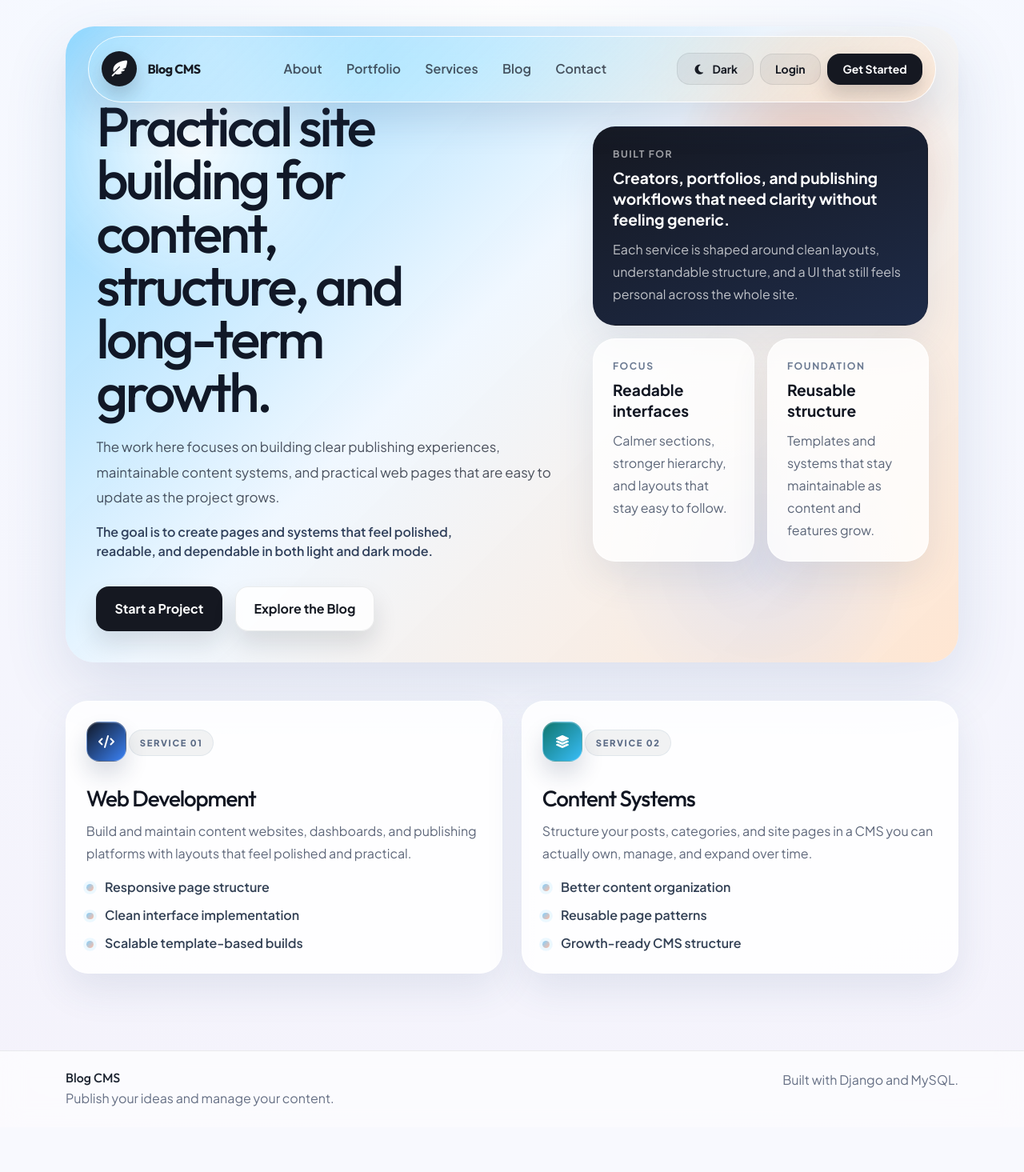
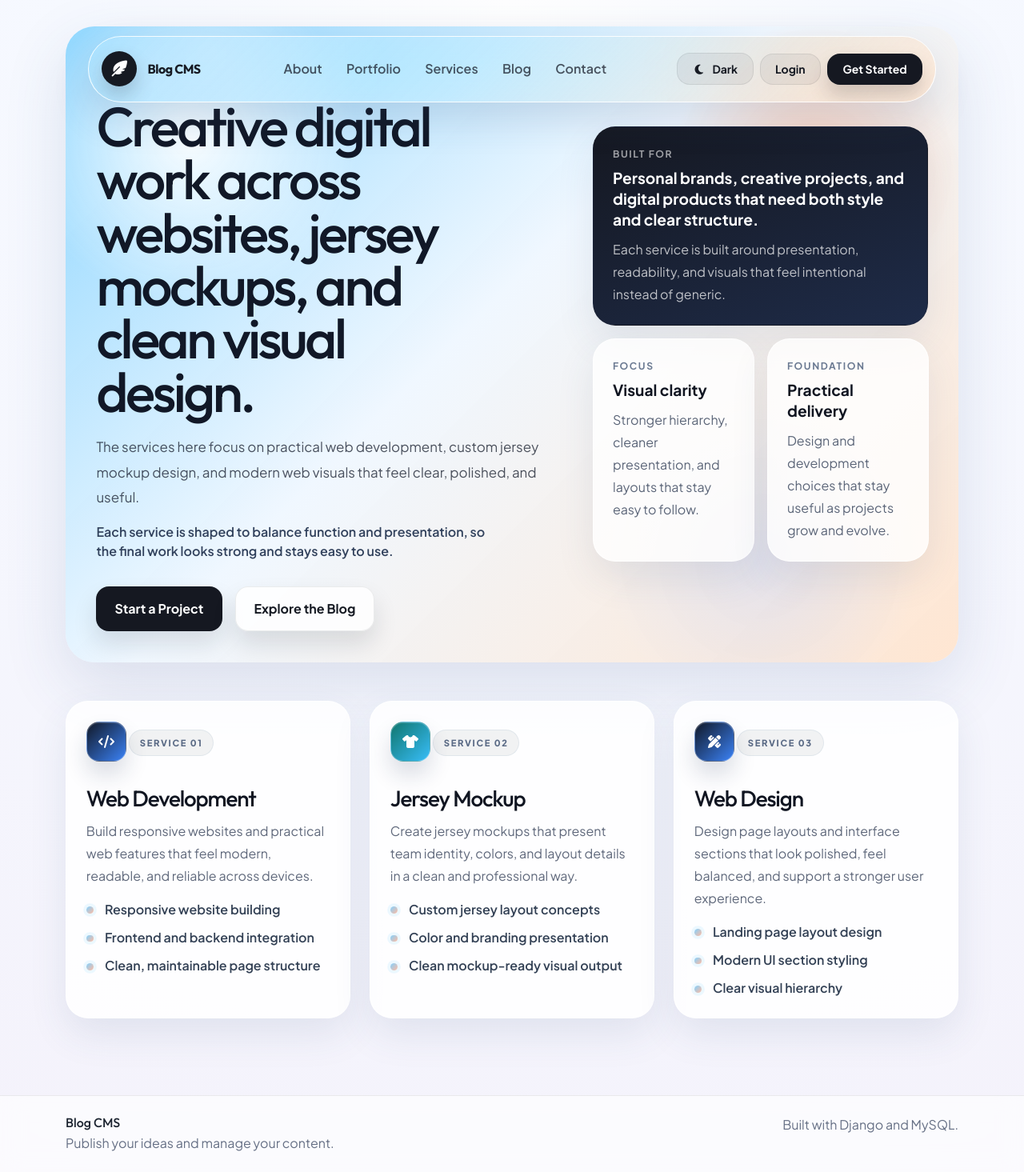
Before and after one commit to rezio23/PortfolioBlogCMS, a Django app: page /services/ in a window 1280 px wide. Shown: the whole page at 80% size. Before the commit the page ends 1383 px from the top, so only its background shows below. Run offline with Django 5.2, Linux system fonts and the light colour scheme; data that the repository does not hold is empty.

Commit message:
update services and global page styles

```diff
--- a/static/css/style.css
+++ b/static/css/style.css
@@ -7,10 +7,22 @@
     --brand-white-glass: rgba(255, 255, 255, 0.76);
 }
 
+html,
+body {
+    -ms-overflow-style: none;
+    scrollbar-width: none;
+}
+
+html::-webkit-scrollbar,
+body::-webkit-scrollbar {
+    display: none;
+}
+
 body {
     background: radial-gradient(circle at top, #ffffff 0%, #f6f9ff 34%, #f4f2fb 100%);
     color: #1c2430;
     font-family: "Plus Jakarta Sans", sans-serif;
+    overflow-x: hidden;
 }
 
 h1,
--- a/templates/core/services.html
+++ b/templates/core/services.html
@@ -9,9 +9,9 @@
     <div class="row g-4 align-items-center">
         <div class="col-lg-7">
             <span class="about-hero__eyebrow">Services</span>
-            <h1 class="about-hero__title">Practical site building for content, structure, and long-term growth.</h1>
-            <p class="about-hero__text">The work here focuses on building clear publishing experiences, maintainable content systems, and practical web pages that are easy to update as the project grows.</p>
-            <p class="about-hero__subtext">The goal is to create pages and systems that feel polished, readable, and dependable in both light and dark mode.</p>
+            <h1 class="about-hero__title">Creative digital work across websites, jersey mockups, and clean visual design.</h1>
+            <p class="about-hero__text">The services here focus on practical web development, custom jersey mockup design, and modern web visuals that feel clear, polished, and useful.</p>
+            <p class="about-hero__subtext">Each service is shaped to balance function and presentation, so the final work looks strong and stays easy to use.</p>
             <div class="about-hero__actions">
                 <a class="btn hero-btn hero-btn--dark portfolio-hover-button" href="{% url 'contact:contact' %}">Start a Project</a>
                 <a class="btn hero-btn hero-btn--light portfolio-hover-button" href="{% url 'blog:blog_list' %}">Explore the Blog</a>
@@ -21,19 +21,19 @@
             <div class="about-showcase services-page-hero__showcase">
                 <article class="about-panel about-panel--primary portfolio-hover-card" data-scroll-float data-float-depth="12">
                     <span class="about-panel__label">Built for</span>
-                    <strong class="about-panel__title">Creators, portfolios, and publishing workflows that need clarity without feeling generic.</strong>
-                    <p class="mb-0">Each service is shaped around clean layouts, understandable structure, and a UI that still feels personal across the whole site.</p>
+                    <strong class="about-panel__title">Personal brands, creative projects, and digital products that need both style and clear structure.</strong>
+                    <p class="mb-0">Each service is built around presentation, readability, and visuals that feel intentional instead of generic.</p>
                 </article>
                 <div class="about-mini-grid">
                     <article class="about-panel portfolio-hover-card" data-scroll-float data-float-depth="10">
                         <span class="about-panel__label">Focus</span>
-                        <strong class="about-panel__title">Readable interfaces</strong>
-                        <p class="mb-0">Calmer sections, stronger hierarchy, and layouts that stay easy to follow.</p>
+                        <strong class="about-panel__title">Visual clarity</strong>
+                        <p class="mb-0">Stronger hierarchy, cleaner presentation, and layouts that stay easy to follow.</p>
                     </article>
                     <article class="about-panel portfolio-hover-card" data-scroll-float data-float-depth="10">
                         <span class="about-panel__label">Foundation</span>
-                        <strong class="about-panel__title">Reusable structure</strong>
-                        <p class="mb-0">Templates and systems that stay maintainable as content and features grow.</p>
+                        <strong class="about-panel__title">Practical delivery</strong>
+                        <p class="mb-0">Design and development choices that stay useful as projects grow and evolve.</p>
                     </article>
                 </div>
             </div>
@@ -42,29 +42,42 @@
 </section>
 
 <section class="row g-4 services-grid">
-    <div class="col-lg-6" data-reveal data-reveal-delay="60">
+    <div class="col-lg-4" data-reveal data-reveal-delay="60">
         <article class="services-card h-100 portfolio-hover-card" data-scroll-float data-float-depth="12">
             <span class="services-card__icon"><i class="fa-solid fa-code"></i></span>
             <span class="services-card__kicker">Service 01</span>
             <h2 class="services-card__title">Web Development</h2>
-            <p class="services-card__text">Build and maintain content websites, dashboards, and publishing platforms with layouts that feel polished and practical.</p>
+            <p class="services-card__text">Build responsive websites and practical web features that feel modern, readable, and reliable across devices.</p>
             <ul class="services-card__list">
-                <li>Responsive page structure</li>
-                <li>Clean interface implementation</li>
-                <li>Scalable template-based builds</li>
+                <li>Responsive website building</li>
+                <li>Frontend and backend integration</li>
+                <li>Clean, maintainable page structure</li>
             </ul>
         </article>
     </div>
-    <div class="col-lg-6" data-reveal data-reveal-delay="140">
+    <div class="col-lg-4" data-reveal data-reveal-delay="140">
         <article class="services-card h-100 portfolio-hover-card" data-scroll-float data-float-depth="16">
-            <span class="services-card__icon services-card__icon--alt"><i class="fa-solid fa-layer-group"></i></span>
+            <span class="services-card__icon services-card__icon--alt"><i class="fa-solid fa-shirt"></i></span>
             <span class="services-card__kicker">Service 02</span>
-            <h2 class="services-card__title">Content Systems</h2>
-            <p class="services-card__text">Structure your posts, categories, and site pages in a CMS you can actually own, manage, and expand over time.</p>
+            <h2 class="services-card__title">Jersey Mockup</h2>
+            <p class="services-card__text">Create jersey mockups that present team identity, colors, and layout details in a clean and professional way.</p>
             <ul class="services-card__list">
-                <li>Better content organization</li>
-                <li>Reusable page patterns</li>
-                <li>Growth-ready CMS structure</li>
+                <li>Custom jersey layout concepts</li>
+                <li>Color and branding presentation</li>
+                <li>Clean mockup-ready visual output</li>
+            </ul>
+        </article>
+    </div>
+    <div class="col-lg-4" data-reveal data-reveal-delay="220">
+        <article class="services-card h-100 portfolio-hover-card" data-scroll-float data-float-depth="20">
+            <span class="services-card__icon"><i class="fa-solid fa-pen-ruler"></i></span>
+            <span class="services-card__kicker">Service 03</span>
+            <h2 class="services-card__title">Web Design</h2>
+            <p class="services-card__text">Design page layouts and interface sections that look polished, feel balanced, and support a stronger user experience.</p>
+            <ul class="services-card__list">
+                <li>Landing page layout design</li>
+                <li>Modern UI section styling</li>
+                <li>Clear visual hierarchy</li>
             </ul>
         </article>
     </div>
```
